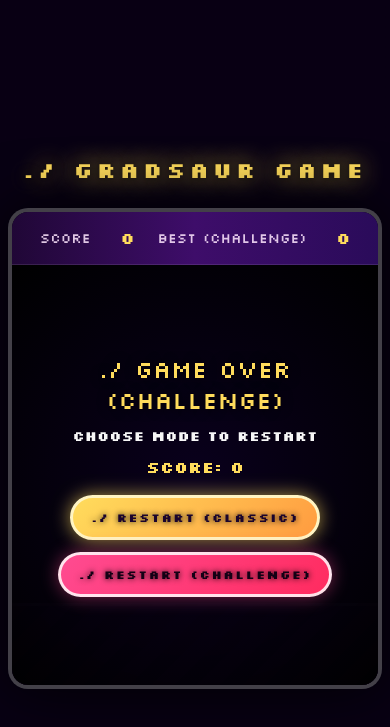
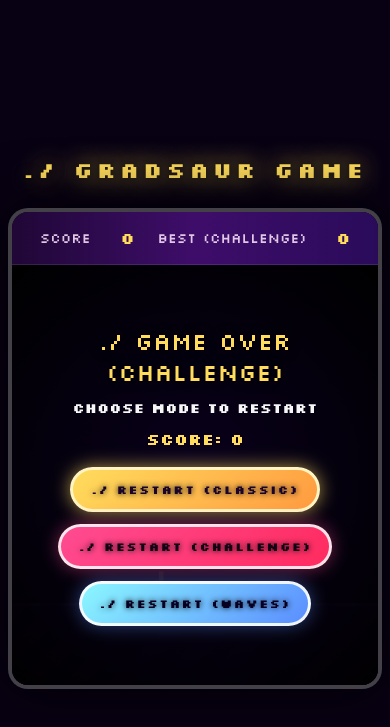
Before and after one commit to realsir/gradsaur-game, a plain HTML site: page index.html in a window 390 px wide. Both pictures are taken after a click on the button "./ CHALLENGE". Drawn offline with Linux system fonts and the light colour scheme.

Commit message:
commit 3
commit 3

```diff
--- a/index.html
+++ b/index.html
@@ -87,8 +87,10 @@
       background: linear-gradient(90deg, #200736, #3e0d6a, #2a0b5a);
       color: #ffe8ff;
       border-bottom: 1px solid rgba(255,255,255,0.1);
+      gap: 22px;
+      flex-wrap: wrap;
     }
-    .hud-left,.hud-right{ display:flex; gap:22px; align-items:center; }
+    .hud-left,.hud-right{ display:flex; gap:22px; align-items:center; flex-wrap: wrap; }
     .hud-label{ opacity: .85; }
     .hud-value{
       color: var(--accent-color);
@@ -104,6 +106,7 @@
       height: min(var(--area-h), 68vh);
       background: linear-gradient(#0a0215 0%, #050008 40%, #020002 100%);
       overflow: hidden;
+      touch-action: manipulation;
     }
 
     .ground{
@@ -122,13 +125,21 @@
 
     .runner, .obstacle{
       position:absolute;
-      bottom: var(--ground-h);
       font-size: 44px;
       text-shadow: 0 0 12px rgba(0,0,0,1);
       will-change: transform;
+      transform: translate3d(0,0,0);
     }
-    .runner{ left: var(--runner-x); color: var(--accent-color); }
-    .obstacle{ color: var(--danger-color); }
+    .runner{
+      left: var(--runner-x);
+      bottom: var(--ground-h);
+      color: var(--accent-color);
+    }
+    .obstacle{
+      bottom: var(--ground-h);
+      color: var(--danger-color);
+      left: 0;
+    }
 
     .overlay{
       position:absolute;
@@ -190,6 +201,13 @@
       box-shadow: 0 0 18px rgba(255,75,145,0.45);
     }
 
+    .btn-waves{
+      background: linear-gradient(135deg, #8bf7ff, #5a8dff);
+      color: #070022;
+      border-color: rgba(255,255,255,0.9);
+      box-shadow: 0 0 18px rgba(90,141,255,0.45);
+    }
+
     .btn:hover{
       transform: translateY(-2px);
       box-shadow: 0 8px 24px rgba(0,0,0,0.9);
@@ -229,12 +247,15 @@
 
         <div class="overlay" id="overlay">
           <div class="overlay-title" id="overlayTitle">./ READY?</div>
-          <div class="overlay-text" id="overlayText">Choose mode, then SPACE / ↑ to jump</div>
+          <div class="overlay-text" id="overlayText">
+            Choose mode, then SPACE / ↑ (or tap) to jump. Double jump enabled.
+          </div>
           <div class="overlay-score" id="overlayScore"></div>
 
           <div class="btn-row">
             <button class="btn btn-accent" id="startNormalBtn">./ CLASSIC</button>
             <button class="btn btn-danger" id="startChallengeBtn">./ CHALLENGE</button>
+            <button class="btn btn-waves" id="startWavesBtn">./ WAVES</button>
           </div>
         </div>
       </div>
@@ -252,7 +273,7 @@
       const lines = out.trimEnd().split("\n");
       bgTiles.innerHTML = lines.map(line => `<span>${line}</span>`).join("\n");
     }
-    window.addEventListener("resize", fillBg);
+    window.addEventListener("resize", fillBg, { passive: true });
     fillBg();
 
     const runner = document.getElementById("runner");
@@ -264,60 +285,144 @@
 
     const startNormalBtn = document.getElementById("startNormalBtn");
     const startChallengeBtn = document.getElementById("startChallengeBtn");
+    const startWavesBtn = document.getElementById("startWavesBtn");
 
     const scoreEl = document.getElementById("score");
     const bestLabelEl = document.getElementById("bestLabel");
     const bestScoreEl = document.getElementById("bestScore");
 
+    function cssVarNumber(name){
+      return parseFloat(getComputedStyle(document.documentElement).getPropertyValue(name)) || 0;
+    }
+    function clamp(v, a, b){ return Math.max(a, Math.min(b, v)); }
+    function randRange(min, max){ return min + Math.random() * (max - min); }
+    function lerp(a, b, t){ return a + (b - a) * t; }
+
     const BEST_KEYS = {
       normal: "gradsaur_best_normal",
-      challenge: "gradsaur_best_challenge"
+      challenge: "gradsaur_best_challenge",
+      pattern: "gradsaur_best_waves"
     };
+
+    function getBestForMode(key){
+      return parseInt(localStorage.getItem(BEST_KEYS[key]) || "0", 10);
+    }
+    function setBestForMode(key, value){
+      localStorage.setItem(BEST_KEYS[key], String(value));
+    }
 
     const MODES = {
       normal: {
         name: "CLASSIC",
-        baseSpeed: 6.2,
-        speedByScore: (score) => 0,
-        spawnRange: () => ({ min: 700, max: 1350 })
+        baseSpeed: 520,
+        speedByScore: () => 0,
+        spawnRangeMs: () => ({ min: 520, max: 900 })
       },
       challenge: {
         name: "CHALLENGE",
-        baseSpeed: 6.2,
-        speedByScore: (score) => Math.floor(score / 5) * 1.3,
-
-        spawnRange: () => ({ min: 980, max: 1700 })
+        baseSpeed: 540,
+        speedByScore: (score) => Math.floor(score / 6) * 85,
+        spawnRangeMs: () => ({ min: 620, max: 1050 })
+      },
+      pattern: {
+        name: "WAVES",
+        baseSpeed: 535,
+        speedByScore: (score) => Math.floor(score / 30) * 10
       }
     };
 
+    const MAX_JUMPS = 2;
+    const JUMP_V1 = 980;
+    const JUMP_V2 = 820;
+    const GRAVITY = 2800;
+
+    const STEP_MS = 1000 / 60;
+    const MAX_ACCUM_MS = 250;
+
+    const RUNNER_W = 34;
+    const RUNNER_H = 42;
+    const OB_W = 22;
+    const OB_H = 36;
+
+    let areaW = 0;
+    let areaH = 0;
+    let groundH = 0;
+    let runnerX = 0;
+
+    function recalcLayout(){
+      areaW = gameArea.clientWidth;
+      areaH = gameArea.clientHeight;
+      groundH = cssVarNumber("--ground-h");
+      runnerX = cssVarNumber("--runner-x");
+    }
+    window.addEventListener("resize", recalcLayout, { passive: true });
+    recalcLayout();
+
     let modeKey = "normal";
+    let raf = null;
+    let running = false;
 
-    let raf = null;
-    let isRunning = false;
-    let isJumping = false;
-    let y = 0;
-    let v = 0;
-
-    const GRAVITY = -0.62;
-    const JUMP_V = 12.8;
+    let y = 0, vy = 0, jumpsUsed = 0;
+    let prevY = 0;
 
     let obstacles = [];
-    let spawnMs = 0;
+    let spawnTimerMs = 0;
 
     let score = 0;
-    let lastT = 0;
 
-    function cssVarNumber(name){
-      return parseFloat(getComputedStyle(document.documentElement).getPropertyValue(name)) || 0;
+    let lastTs = 0;
+    let accMs = 0;
+
+    function makeWavesSpawner(getSpeedPxPerS){
+      const steps = [
+        { type: "ob", band: "fast" }, { type: "ob", band: "fast" },
+        { type: "pause", band: "short" },
+        { type: "ob", band: "mid" },  { type: "ob", band: "mid" },
+        { type: "pause", band: "long" },
+        { type: "ob", band: "single" },
+        { type: "pause", band: "short" }
+      ];
+
+      let i = 0;
+
+      function minGapMs(){
+        const s = clamp(getSpeedPxPerS(), 480, 760);
+        return lerp(400, 540, (s - 480) / (760 - 480));
+      }
+
+      function msForObstacle(band){
+        const base =
+          (band === "fast")   ? randRange(420, 520) :
+          (band === "mid")    ? randRange(520, 660) :
+          (band === "single") ? randRange(600, 780) :
+                                randRange(520, 720);
+
+        return Math.max(base, minGapMs());
+      }
+
+      function msForPause(band){
+        if (band === "short") return randRange(850, 1100);
+        if (band === "long")  return randRange(1200, 1650);
+        return randRange(950, 1400);
+      }
+
+      return {
+        reset(){ i = 0; },
+        next(){
+          const step = steps[i];
+          i = (i + 1) % steps.length;
+          if (step.type === "pause") return msForPause(step.band);
+          return msForObstacle(step.band);
+        }
+      };
     }
 
-    function getBestForMode(key){
-      return parseInt(localStorage.getItem(BEST_KEYS[key]) || "0", 10);
+    function currentSpeedPxPerS(){
+      const m = MODES[modeKey];
+      return m.baseSpeed + m.speedByScore(score);
     }
 
-    function setBestForMode(key, value){
-      localStorage.setItem(BEST_KEYS[key], String(value));
-    }
+    const wavesSpawner = makeWavesSpawner(() => currentSpeedPxPerS());
 
     function updateBestUI(){
       const best = getBestForMode(modeKey);
@@ -325,147 +430,72 @@
       bestScoreEl.textContent = String(best);
     }
 
-    function randSpawnMs(){
-      const r = MODES[modeKey].spawnRange();
-      return r.min + Math.random() * (r.max - r.min);
-    }
-
     function setOverlayReady(){
       overlay.style.display = "flex";
       overlayTitle.textContent = "./ READY?";
-      overlayText.textContent = "Choose mode, then SPACE / ↑ to jump";
+      overlayText.textContent = "Choose mode, then SPACE / ↑ (or tap) to jump. Double jump enabled.";
       overlayScore.textContent = "";
       startNormalBtn.textContent = "./ CLASSIC";
       startChallengeBtn.textContent = "./ CHALLENGE";
+      startWavesBtn.textContent = "./ WAVES";
       updateBestUI();
     }
 
-    function resetGame(){
-      cancelAnimationFrame(raf);
-      raf = null;
-      lastT = 0;
+    function clearObstacles(){
+      for (const o of obstacles) o.el.remove();
+      obstacles = [];
+    }
 
-      isRunning = false;
-      isJumping = false;
+    function resetState(){
+      running = false;
 
-      y = 0; v = 0;
-      spawnMs = 0;
+      y = 0; prevY = 0; vy = 0; jumpsUsed = 0;
+
+      spawnTimerMs = 0;
 
       score = 0;
       scoreEl.textContent = "0";
 
-      obstacles.forEach(o => o.el.remove());
-      obstacles = [];
+      lastTs = 0;
+      accMs = 0;
 
-      runner.style.transform = "translateY(0px)";
-      setOverlayReady();
+      runner.style.transform = "translate3d(0,0,0)";
+      clearObstacles();
+      recalcLayout();
+
+      wavesSpawner.reset();
     }
 
-    function startGame(selectedModeKey){
-      modeKey = selectedModeKey;
+    function randSpawnMs(){
+      const r = MODES[modeKey].spawnRangeMs();
+      return randRange(r.min, r.max);
+    }
+
+    function nextSpawnMs(){
+      if (modeKey === "pattern") return wavesSpawner.next();
+      return randSpawnMs();
+    }
+
+    function startGame(newModeKey){
+      modeKey = newModeKey;
       updateBestUI();
 
       overlay.style.display = "none";
-      isRunning = true;
+      resetState();
+      running = true;
 
-      obstacles.forEach(o => o.el.remove());
-      obstacles = [];
-
-      y = 0; v = 0;
-
-      spawnMs = randSpawnMs();
-
-      score = 0;
-      scoreEl.textContent = "0";
-
-      lastT = 0;
-      loop(performance.now());
-    }
-
-    function spawnObstacle(){
-      const el = document.createElement("div");
-      el.className = "obstacle";
-      el.textContent = Math.random() < 0.5 ? "." : "/";
-      el.style.right = "-90px";
-      gameArea.appendChild(el);
-
-      obstacles.push({ el, x: gameArea.clientWidth + 90, passed: false });
-    }
-
-    function jump(){
-      if (!isRunning) return;
-      if (isJumping) return;
-      isJumping = true;
-      v = JUMP_V;
-    }
-
-    function currentSpeed(){
-      const m = MODES[modeKey];
-      return m.baseSpeed + m.speedByScore(score);
-    }
-
-    function loop(t){
-      raf = requestAnimationFrame(loop);
-      if (!isRunning) return;
-
-      const dt = lastT ? Math.min(32, t - lastT) : 16;
-      lastT = t;
-
-      if (isJumping){
-        y += v;
-        v += GRAVITY;
-        if (y <= 0){
-          y = 0;
-          v = 0;
-          isJumping = false;
-        }
-      }
-      runner.style.transform = `translateY(${-y}px)`;
-
-      spawnMs -= dt;
-      if (spawnMs <= 0){
-        spawnObstacle();
-        spawnMs = randSpawnMs();
-      }
-
-      const speed = currentSpeed();
-      const runnerRect = runner.getBoundingClientRect();
-      const runnerX = cssVarNumber("--runner-x");
-
-      for (let i = obstacles.length - 1; i >= 0; i--){
-        const o = obstacles[i];
-        o.x -= speed;
-        o.el.style.right = (gameArea.clientWidth - o.x) + "px";
-
-        if (!o.passed && o.x < runnerX){
-          o.passed = true;
-          score++;
-          scoreEl.textContent = String(score);
-        }
-
-        const obsRect = o.el.getBoundingClientRect();
-        const overlapX = runnerRect.left < obsRect.right - 4 && runnerRect.right > obsRect.left + 4;
-        const overlapY = runnerRect.bottom > obsRect.top + 6 && runnerRect.top < obsRect.bottom - 6;
-
-        if (overlapX && overlapY) return gameOver();
-
-        if (o.x < -120){
-          o.el.remove();
-          obstacles.splice(i, 1);
-        }
-      }
+      spawnTimerMs = nextSpawnMs();
+      cancelAnimationFrame(raf);
+      raf = requestAnimationFrame(frame);
     }
 
     function gameOver(){
-      isRunning = false;
+      running = false;
       cancelAnimationFrame(raf);
       raf = null;
-      lastT = 0;
 
-      const currentBest = getBestForMode(modeKey);
-      if (score > currentBest){
-        setBestForMode(modeKey, score);
-      }
+      const best = getBestForMode(modeKey);
+      if (score > best) setBestForMode(modeKey, score);
       updateBestUI();
 
       overlay.style.display = "flex";
@@ -474,19 +504,134 @@
       overlayScore.textContent = `SCORE: ${score}`;
       startNormalBtn.textContent = "./ RESTART (CLASSIC)";
       startChallengeBtn.textContent = "./ RESTART (CHALLENGE)";
+      startWavesBtn.textContent = "./ RESTART (WAVES)";
+    }
+
+    function spawnObstacle(){
+      const el = document.createElement("div");
+      el.className = "obstacle";
+      el.textContent = Math.random() < 0.5 ? "." : "/";
+      gameArea.appendChild(el);
+
+      const x0 = areaW + 90;
+      obstacles.push({ el, x: x0, prevX: x0, passed: false });
+    }
+
+    function doJump(){
+      if (!running) return;
+      if (jumpsUsed >= MAX_JUMPS) return;
+
+      const v0 = (jumpsUsed === 0) ? JUMP_V1 : JUMP_V2;
+      vy = v0;
+      jumpsUsed++;
+    }
+
+    function aabbOverlap(ax, ay, aw, ah, bx, by, bw, bh){
+      return ax < bx + bw && ax + aw > bx && ay < by + bh && ay + ah > by;
+    }
+
+    function fixedStep(dtMs){
+      const dt = dtMs / 1000;
+
+      prevY = y;
+      for (const o of obstacles) o.prevX = o.x;
+
+      if (jumpsUsed > 0){
+        y += vy * dt;
+        vy -= GRAVITY * dt;
+
+        if (y <= 0){
+          y = 0;
+          vy = 0;
+          jumpsUsed = 0;
+        }
+      }
+
+      spawnTimerMs -= dtMs;
+      if (spawnTimerMs <= 0){
+        spawnObstacle();
+        spawnTimerMs += nextSpawnMs();
+      }
+
+      const dx = currentSpeedPxPerS() * dt;
+      for (const o of obstacles) o.x -= dx;
+
+      const runnerTopLeftX = runnerX;
+      const runnerTopLeftY = (areaH - groundH - RUNNER_H) - y;
+      const obstacleTopLeftY = (areaH - groundH - OB_H);
+
+      for (let i = obstacles.length - 1; i >= 0; i--){
+        const o = obstacles[i];
+
+        if (!o.passed && o.x + OB_W < runnerX){
+          o.passed = true;
+          score++;
+          scoreEl.textContent = String(score);
+        }
+
+        if (aabbOverlap(runnerTopLeftX, runnerTopLeftY, RUNNER_W, RUNNER_H, o.x, obstacleTopLeftY, OB_W, OB_H)){
+          gameOver();
+          return;
+        }
+
+        if (o.x < -140){
+          o.el.remove();
+          obstacles.splice(i, 1);
+        }
+      }
+    }
+
+    function render(alpha){
+      const yRender = lerp(prevY, y, alpha);
+      runner.style.transform = `translate3d(0, ${-yRender}px, 0)`;
+
+      for (const o of obstacles){
+        const xRender = lerp(o.prevX, o.x, alpha);
+        o.el.style.transform = `translate3d(${xRender}px, 0, 0)`;
+      }
+    }
+
+    function frame(ts){
+      if (!running) return;
+
+      if (!lastTs) lastTs = ts;
+      let frameTime = ts - lastTs;
+      lastTs = ts;
+
+      frameTime = clamp(frameTime, 0, 100);
+      accMs = clamp(accMs + frameTime, 0, MAX_ACCUM_MS);
+
+      while (accMs >= STEP_MS){
+        fixedStep(STEP_MS);
+        if (!running) return;
+        accMs -= STEP_MS;
+      }
+
+      const alpha = accMs / STEP_MS;
+      render(alpha);
+
+      raf = requestAnimationFrame(frame);
     }
 
     window.addEventListener("keydown", (e) => {
       if (e.code === "Space" || e.code === "ArrowUp") {
         e.preventDefault();
-        jump();
+        doJump();
       }
-    });
+    }, { passive: false });
+
+    gameArea.addEventListener("pointerdown", (e) => {
+      if (overlay.style.display !== "none") return;
+      e.preventDefault();
+      doJump();
+    }, { passive: false });
 
     startNormalBtn.addEventListener("click", () => startGame("normal"));
     startChallengeBtn.addEventListener("click", () => startGame("challenge"));
+    startWavesBtn.addEventListener("click", () => startGame("pattern"));
 
-    resetGame();
+    resetState();
+    setOverlayReady();
   </script>
 </body>
 </html>
```
